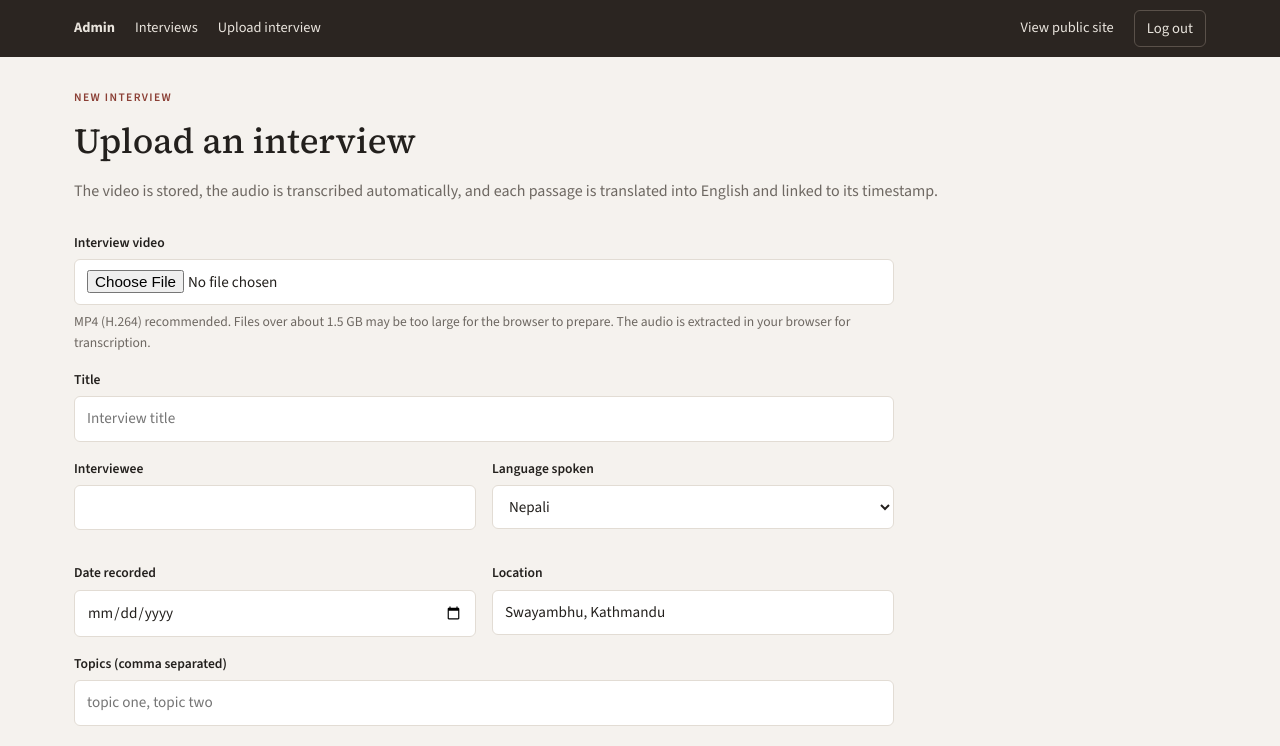
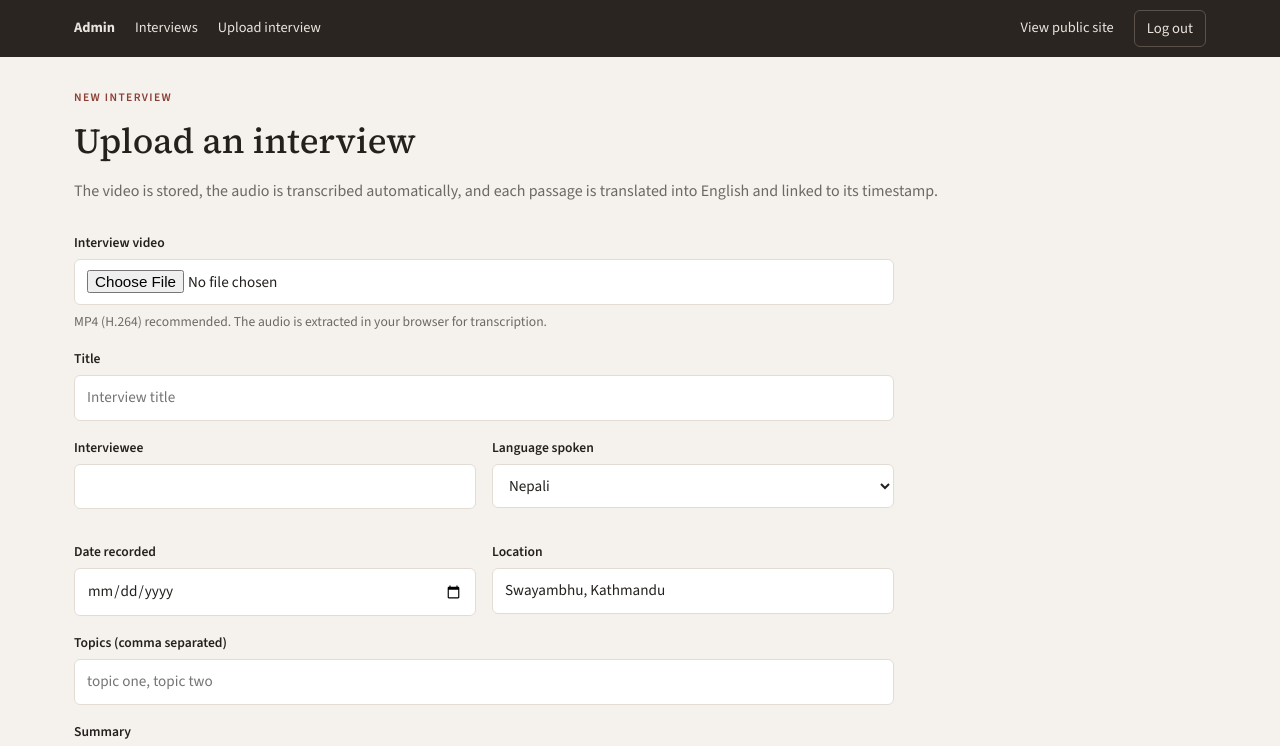
Before and after one commit to commprojbyn/swayambhu-stories, a Next.js app: page /admin/new in a window 1280 px wide. Shown: the top 746 px of the page. Built offline with nearby package versions, Linux system fonts and the light colour scheme.

Commit message:
audio transcription fix with upload form

```diff
--- a/components/UploadForm.tsx
+++ b/components/UploadForm.tsx
@@ -6,8 +6,10 @@ import { extractAudio } from '@/lib/extract-audio';
 import { slugify } from '@/lib/format';
 import { LANGUAGES } from '@/lib/types';
 
-// Reads the video length. The preview link is removed only after the browser
-// has finished with it, which avoids the ERR_FILE_NOT_FOUND message.
+// Files above this size use Blob's piecewise upload, which is the path that
+// was blocked by CORS on preview URLs. Smaller files use a single request.
+const MULTIPART_THRESHOLD = 100 * 1024 * 1024;
+
 function videoDuration(file: File): Promise<number> {
   return new Promise((resolve, reject) => {
     const v = document.createElement('video');
@@ -49,7 +51,6 @@ export default function UploadForm() {
     setBusy(true);
     setError(null);
 
-    // Remember the current stage so any error says where it happened.
     let stage = 'Starting';
     const mark = (s: string) => {
       stage = s;
@@ -66,18 +67,18 @@ export default function UploadForm() {
       mark('Preparing audio in your browser (this can take a while for long videos)');
       const audio = await extractAudio(file, (p) => mark(`Preparing audio… ${p}%`));
 
-      mark('Uploading video');
+      mark(`Uploading video (${(file.size / 1024 / 1024).toFixed(0)} MB)`);
       const videoBlob = await upload(`${folder}/video-${file.name}`, file, {
         access: 'public',
         handleUploadUrl: '/api/admin/blob',
-        multipart: true,
+        multipart: file.size > MULTIPART_THRESHOLD,
       });
 
       mark('Uploading audio');
       const audioBlob = await upload(`${folder}/audio.mp3`, audio, {
         access: 'public',
         handleUploadUrl: '/api/admin/blob',
-        multipart: true,
+        multipart: audio.size > MULTIPART_THRESHOLD,
         contentType: 'audio/mpeg',
       });
 
@@ -103,7 +104,6 @@ export default function UploadForm() {
       if (!createRes.ok) throw new Error(created.error ?? `Saving failed (HTTP ${createRes.status})`);
 
       mark('Transcribing and translating. Long interviews can take several minutes; keep this tab open.');
-      // Processing can exceed the request time limit. The detail page shows the status and a retry button.
       await fetch(`/api/admin/interviews/${created.id}/process`, { method: 'POST' }).catch(() => {});
       router.push(`/admin/interviews/${created.id}`);
     } catch (err) {
@@ -121,8 +121,7 @@ export default function UploadForm() {
         <label htmlFor="video">Interview video</label>
         <input className="input" id="video" name="video" type="file" accept="video/*" required disabled={busy} />
         <span className="small muted">
-          MP4 (H.264) recommended. Files over about 1.5 GB may be too large for the browser to prepare.
-          The audio is extracted in your browser for transcription.
+          MP4 (H.264) recommended. The audio is extracted in your browser for transcription.
         </span>
       </div>
 
```
